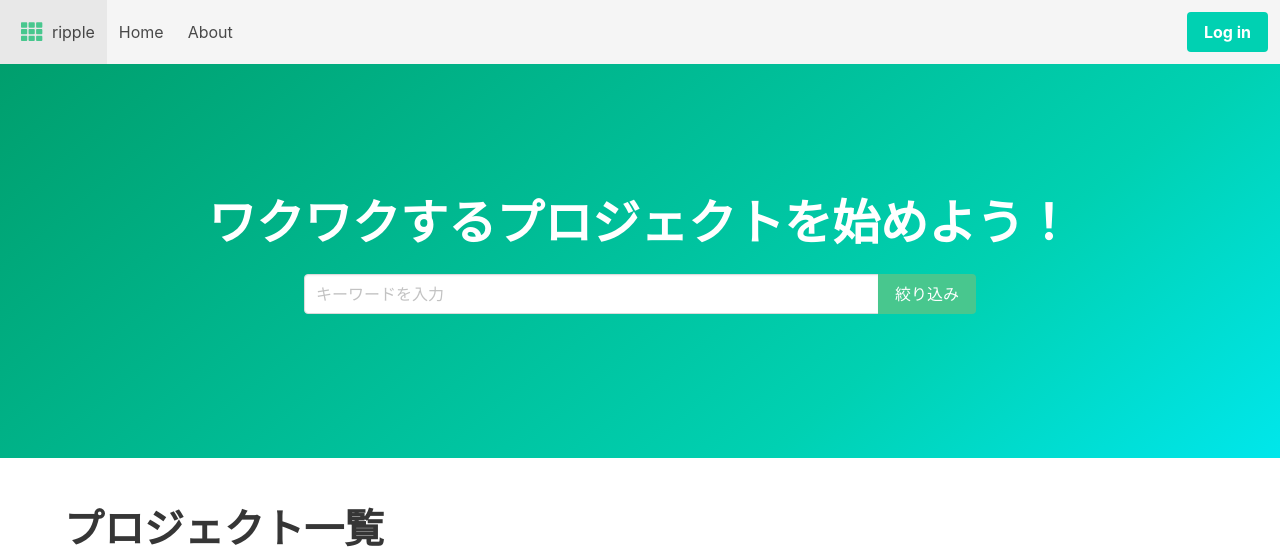
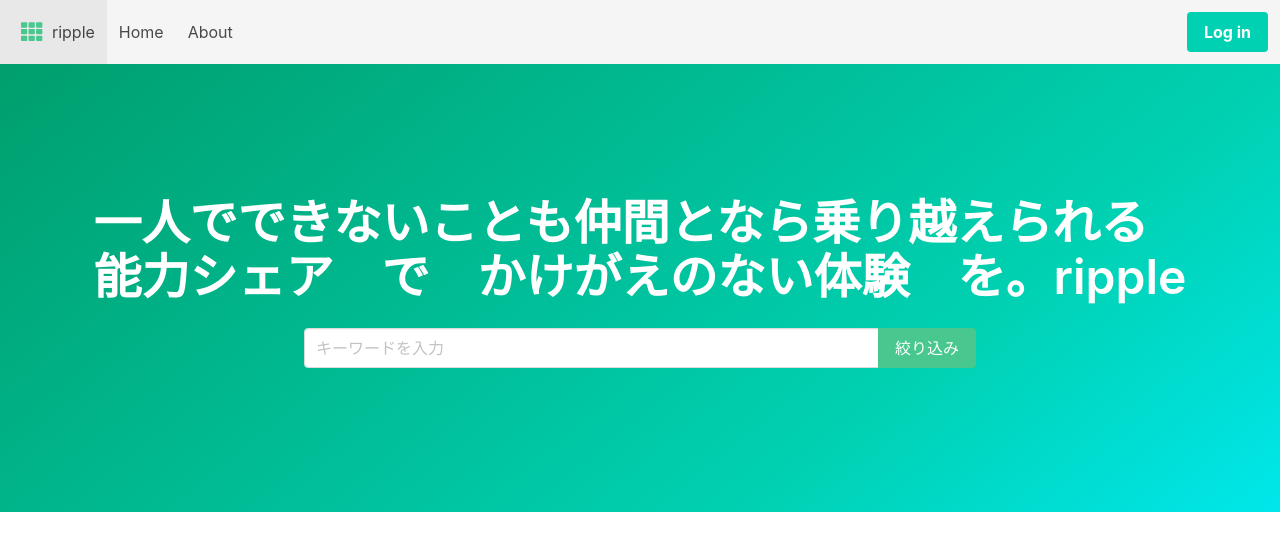
Before and after one commit to KeitaShiratori/ripple, a Flask app: template templates/top.html in a window 1280 px wide. Shown: the top 552 px of the page. Run offline with Flask 2, Linux system fonts and the light colour scheme; the template is opened without the code that fills it, so the values that code supplies are empty; some libraries are stand-ins or nearby versions.

Commit message:
キャッチコピーを更新

```diff
--- a/templates/top.html
+++ b/templates/top.html
@@ -10,7 +10,8 @@
       <div class="columns is-centered">
         <div class="column is-narrow">
           <h1 class="title is-1">
-            ワクワクするプロジェクトを始めよう！
+            一人でできないことも仲間となら乗り越えられる<br>
+            能力シェア　で　かけがえのない体験　を。ripple
           </h1>
         </div>
       </div>
```
